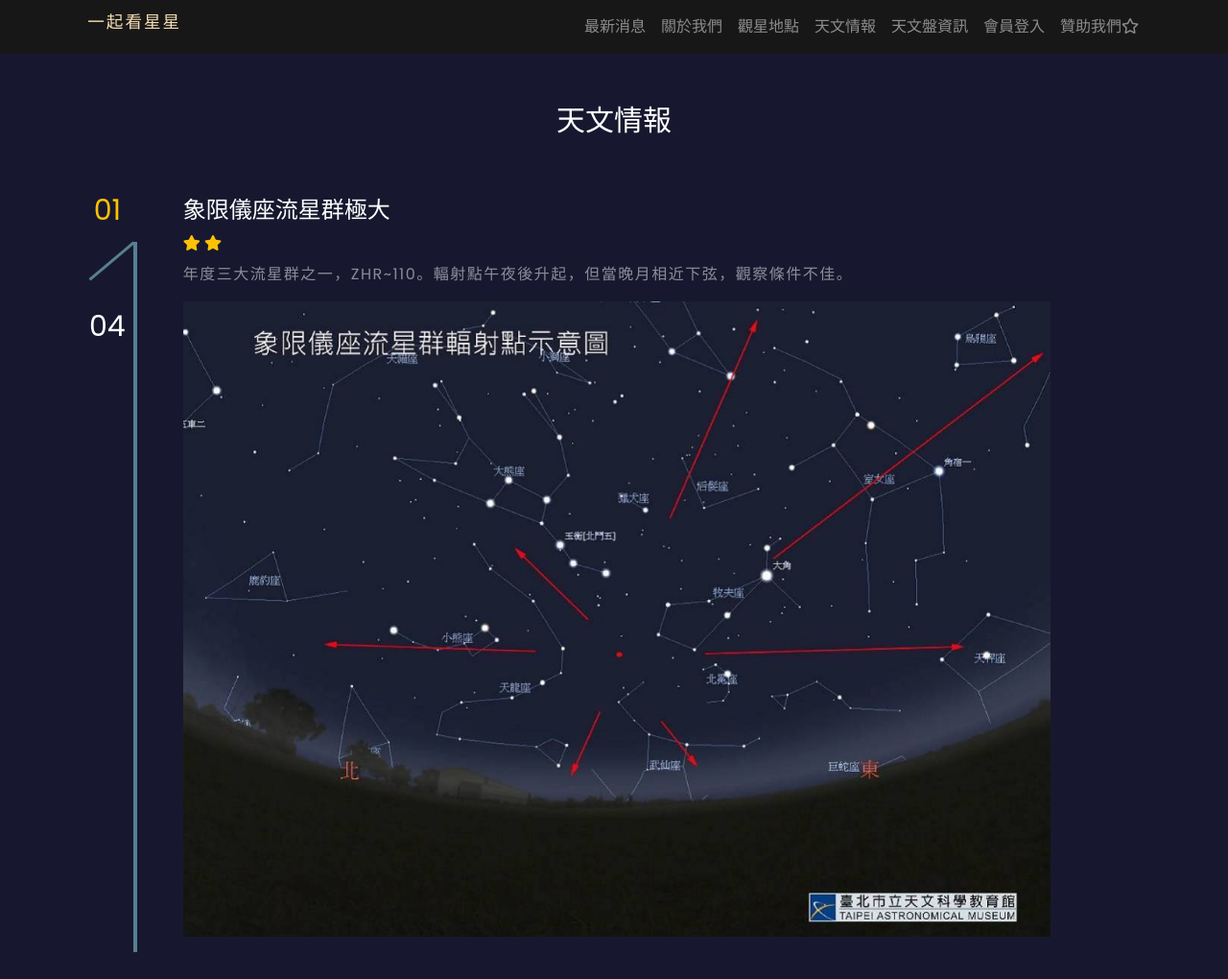
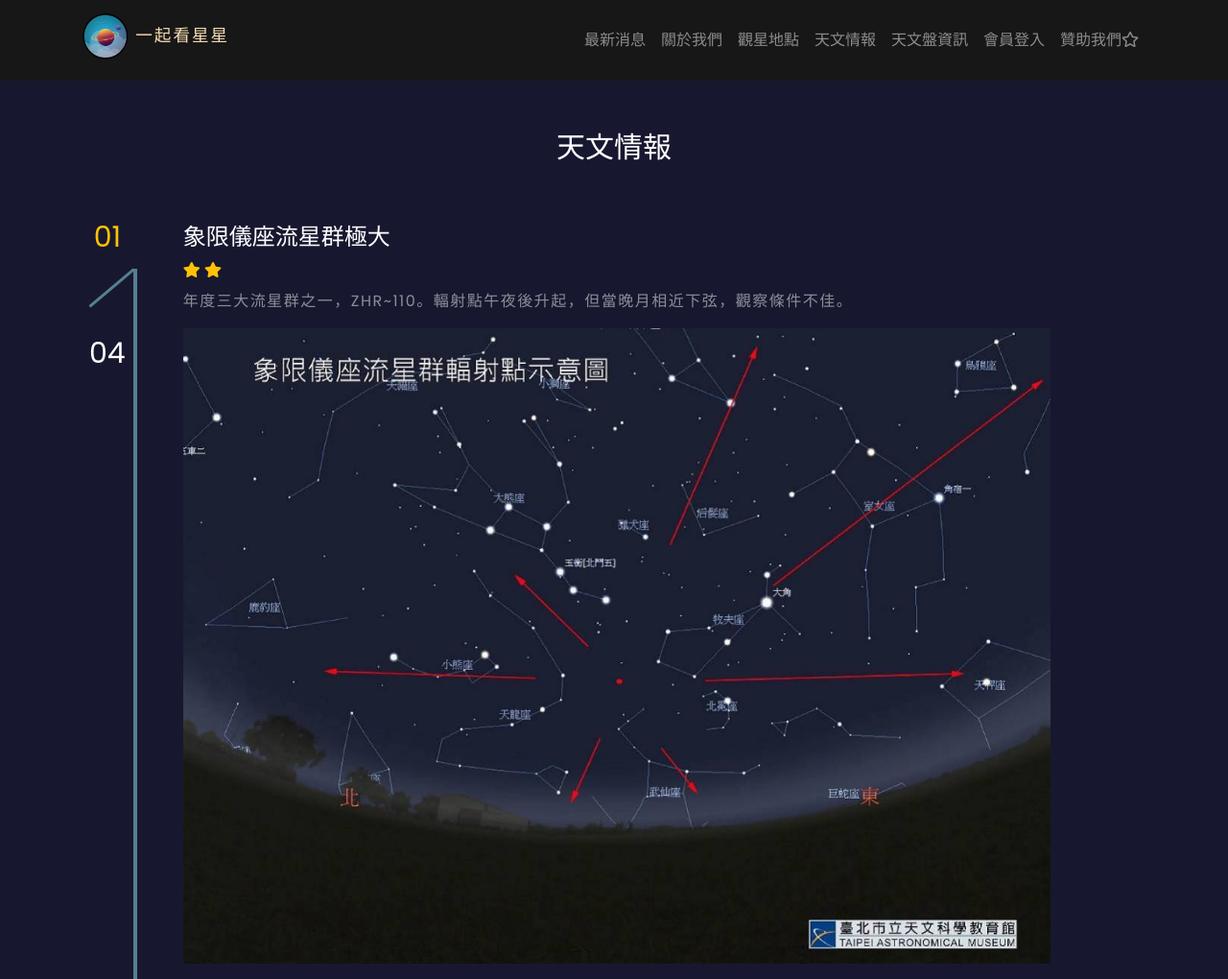
Before and after one commit to HazelHsieh/parallax-star-new, a plain HTML site: page index-information2.html in a window 1280 px wide. Shown: the top 1020 px of the page at 96% size. Drawn offline with nearby package versions, Linux system fonts and the light colour scheme; a script that the page names is missing.

Commit message:
Update index-information2.html

```diff
--- a/index-information2.html
+++ b/index-information2.html
@@ -29,7 +29,7 @@
     <nav class="navbar navbar-expand-lg navbar-dark ">
       <div class="container">
         <a class="navbar-brand" href="#">
-          <h3 class="logo"><img src="./group/img/logo.png" alt="" width="50px"> <span>一起看星星</span></h3>
+          <h3 class="logo"><img src="./img/logo.png" alt="" width="50px"> <span>一起看星星</span></h3>
         </a>
         <button class="navbar-toggler" type="button" data-toggle="collapse" data-target="#navbarScroll"
           aria-controls="navbarScroll" aria-expanded="false" aria-label="Toggle navigation">
@@ -310,7 +310,7 @@
     <nav class="navbar navbar-expand-lg navbar-dark">
       <div class="container">
         <a class="navbar-brand" href="#">
-          <img src="./group/img/logo.png" width="50px" height="50px" alt="">
+          <img src="./img/logo.png" width="50px" height="50px" alt="">
         </a>
         <div class=" navbar-collapse ">
           <ul class="navbar-nav ml-auto my-2 navbar-nav-scroll">
```
